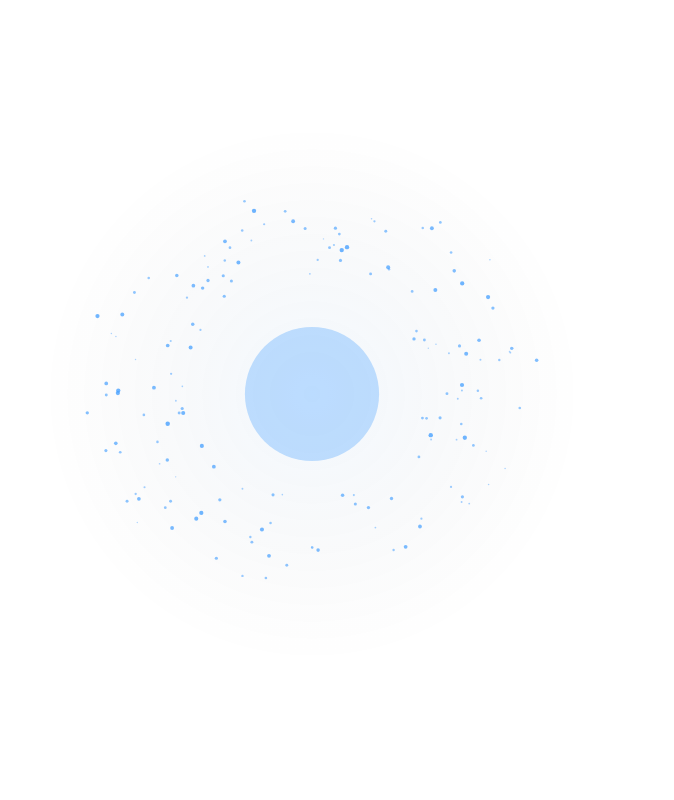
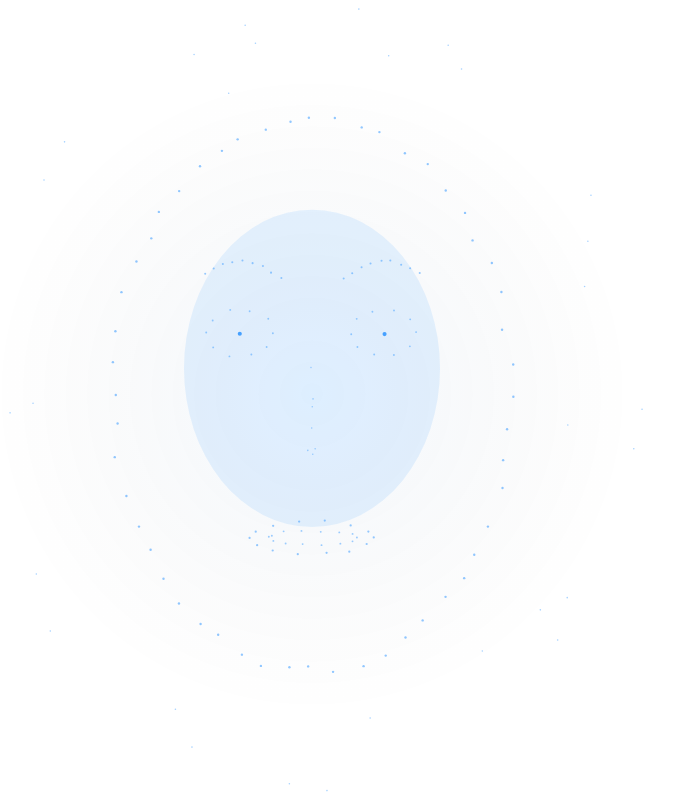
Before and after one commit to yuyin-Claw/jarvis-personal-agent, a website: page apps/avatar/avatar.html in a window 1280 px wide. Shown: the whole page, without its empty margins (328-1002 px from the left). Drawn offline with Linux system fonts and the light colour scheme.

Commit message:
feat(avatar): 粒子人脸 v2——由光点组成的脸 + 状态表情 + 口型同步
按用户方向（「光球变成由光球组成的人脸」）重写 avatar.html 渲染核心：
- 人脸拓扑 137 粒子分区：轮廓椭圆 52 + 眉弧×2 + 眼环×2+瞳×2 +
  鼻梁 7 + 唇环×2（外环静态轮廓/内环口型开合） + 氛围云 30
- 状态表情：thinking 眉心下压+额区蹙弧；listening 耳侧轮廓呼吸增强；
  idle 面部呼吸光（比 v1 实心球内敛）；working 绕脸进度弧
- 口型同步：唇内圈按 mouthOpenness() 开合——真实 amplitude 优先，
  无则程序振荡；眨眼周期 4.2s/140ms（眼环 y 压缩，瞳保持）
- 协议零改动：window.jarvis.setState/setAmplitude/getState/frame 与
  v1 完全一致（宿主 socket/adapter/embodied 无需改）；新增 faceProbe
  验收探针（mouth/blink 实时值）

验收（guest 内 grim 实拍，base64 回传）：
- 六态各帧截图确认人脸拓扑（眉弧/双眼环+瞳/鼻线/唇群/轮廓/氛围云）
- thinking 紫色系 + 额弧正确
- 口型开合对比：closed 唇环收拢 vs open 唇环展开（视觉证据明确）

```diff
--- a/apps/avatar/avatar.html
+++ b/apps/avatar/avatar.html
@@ -25,7 +25,9 @@
 <div id="caption"></div>
 <script>
 "use strict";
-// JARVIS 全息形象渲染器：消费 AestheticState（状态+强度），粒子系统表现六状态
+// JARVIS 全息形象 v2：粒子人脸（光球云 → 由光点组成的脸）
+// 拓扑：轮廓椭圆 + 眉弧×2 + 眼环×2(+瞳) + 鼻梁 + 唇环×2（口型） + 氛围云
+// 状态接口与 v1 完全兼容（window.jarvis.setState/setAmplitude/getState/frame）
 const canvas = document.getElementById("stage");
 const ctx = canvas.getContext("2d");
 const captionEl = document.getElementById("caption");
@@ -39,7 +41,7 @@ function resize() {
 window.addEventListener("resize", resize);
 resize();
 
-// ---- 状态（由宿主 postMessage 或 IPC 驱动） ----
+// ---- 状态（宿主驱动，与 v1 同协议） ----
 let state = "idle";
 let intensity = 0.15;
 let caption = "";
@@ -58,35 +60,87 @@ function color(alpha) {
   return `rgba(${p.r},${p.g},${p.b},${alpha})`;
 }
 
-// ---- 粒子系统 ----
-const N = 160;
-const particles = [];
-for (let i = 0; i < N; i++) {
-  particles.push({
-    a: Math.random() * Math.PI * 2,        // 角度
-    r0: 0.55 + Math.random() * 0.45,       // 轨道半径系数
-    speed: 0.2 + Math.random() * 0.8,      // 角速度
-    size: 0.8 + Math.random() * 1.8,
-    phase: Math.random() * Math.PI * 2,    // 呼吸相位
-    wander: Math.random() * Math.PI * 2,
-  });
+// ---- 人脸拓扑点集（归一化坐标：x∈[-1,1], y∈[-1,1]，渲染时乘 R） ----
+// 组：outline 轮廓 / brow 眉 / eye 眼 / pupil 瞳 / nose 鼻 / lip 唇 / aura 氛围云
+const facePoints = [];
+function addPoints(group, pts, opts = {}) {
+  for (const [x, y] of pts) {
+    facePoints.push({ group, tx: x, ty: y, size: opts.size ?? (0.8 + Math.random() * 1.6),
+      phase: Math.random() * Math.PI * 2, wander: Math.random() * Math.PI * 2,
+      // 粒子在脸上的初始位置 = 目标点附近随机散布（出生即聚合成脸）
+      x: x + (Math.random() - 0.5) * 0.3, y: y + (Math.random() - 0.5) * 0.3 });
+  }
+}
+// 轮廓：竖椭圆 52 点（脸宽 0.78，高 1.0）
+{
+  const pts = [];
+  for (let i = 0; i < 52; i++) {
+    const a = (i / 52) * Math.PI * 2;
+    pts.push([Math.cos(a) * 0.78, Math.sin(a) * 1.0]);
+  }
+  addPoints("outline", pts, { size: 1.4 });
+}
+// 眉：左右各 9 点弧（眉心低、眉梢高；thinking 时内端下压）
+for (const side of [-1, 1]) {
+  const pts = [];
+  for (let i = 0; i < 9; i++) {
+    const t = i / 8;                    // 0=眉心 1=眉梢
+    const x = side * (0.12 + t * 0.30); // x 从 ±0.12 到 ±0.42
+    const y = -0.42 - Math.sin(t * Math.PI * 0.9) * 0.06;
+    pts.push([x, y]);
+  }
+  addPoints(side < 0 ? "browL" : "browR", pts, { size: 1.2 });
+}
+// 眼：左右各环 10 点 + 瞳 1
+for (const side of [-1, 1]) {
+  const ex = side * 0.28, ey = -0.22;
+  const pts = [];
+  for (let i = 0; i < 10; i++) {
+    const a = (i / 10) * Math.PI * 2;
+    pts.push([ex + Math.cos(a) * 0.13, ey + Math.sin(a) * 0.085]);
+  }
+  addPoints(side < 0 ? "eyeL" : "eyeR", pts, { size: 1.1 });
+  addPoints(side < 0 ? "pupilL" : "pupilR", [[ex, ey]], { size: 2.4 });
+}
+// 鼻：鼻梁 4 点 + 鼻尖 3
+addPoints("nose", [[0, -0.1], [0, 0.02], [0, 0.12], [0.015, 0.2], [-0.015, 0.2], [0, 0.22], [0, 0.05]], { size: 0.9 });
+// 唇：外环 14 + 内环（口型）14，中心 y=0.52
+{
+  const outer = [], inner = [];
+  for (let i = 0; i < 14; i++) {
+    const a = (i / 14) * Math.PI * 2;
+    outer.push([Math.cos(a) * 0.24, 0.52 + Math.sin(a) * 0.06]);  // 外唇静态
+    inner.push([Math.cos(a) * 0.17, 0.52 + Math.sin(a) * 0.05]);  // 内唇（口型开合）
+  }
+  addPoints("lipOuter", outer, { size: 1.3 });
+  addPoints("lipInner", inner, { size: 1.1 });
+}
+// 氛围云：30 点散布在脸外圈（保留光球气质）
+{
+  const pts = [];
+  for (let i = 0; i < 30; i++) {
+    const a = Math.random() * Math.PI * 2;
+    const rr = 1.15 + Math.random() * 0.35;
+    pts.push([Math.cos(a) * rr * 0.9, Math.sin(a) * rr]);
+  }
+  addPoints("aura", pts, { size: 0.9 });
+}
+const N = facePoints.length;
+
+// ---- 音频幅度（speaking 时由宿主推送 0-1；talk 链路的口型驱动） ----
+let amplitude = 0;
+
+/** 口型：唇内圈开合系数（0=闭合，1=大开）。真实幅度优先，无则程序振荡 */
+function mouthOpenness(t) {
+  if (state !== "speaking") return 0.06; // 其他态唇微启（自然）
+  const driven = amplitude > 0.02 ? amplitude : (0.35 + 0.3 * Math.sin(t * 0.014) * Math.sin(t * 0.0031));
+  return Math.max(0.04, Math.min(1, driven));
 }
 
-// 音频幅度（speaking/listening 时由宿主推送 0-1）
-let amplitude = 0;
-
-function waveRadius(t, i) {
-  // 各状态的核心轮廓
-  const p = particles[i];
-  switch (state) {
-    case "idle": return R * (0.85 + 0.05 * Math.sin(t * 0.0012 + p.phase)); // 呼吸球
-    case "listening": return R * (0.8 - 0.25 * intensity * (0.5 + 0.5 * Math.sin(p.a * 3 + t * 0.004))); // 收束
-    case "thinking": return R * (0.7 + 0.18 * Math.sin(p.a * 2 - t * 0.005)); // 旋涡
-    case "speaking": return R * (0.8 + 0.35 * amplitude * Math.sin(p.a * 5 + t * 0.012) + 0.1 * Math.sin(p.a + t * 0.003)); // 波动扩散
-    case "working": return R * (0.75 + 0.15 * Math.sin(t * 0.006 + p.phase)); // 脉冲
-    case "responding": return R * (0.9 + 0.12 * Math.sin(t * 0.008 + p.a)); // 高亮绽放
-    default: return R * 0.85;
-  }
+/** 眨眼：每 3-5s 闭合 140ms（1=全开 0=闭合） */
+function blinkFactor(t) {
+  const cycle = (t / 1000) % 4.2;
+  return cycle < 0.14 ? Math.max(0.08, cycle / 0.14) : 1;
 }
 
 let frame = 0;
@@ -94,73 +148,107 @@ function draw(t) {
   frame++;
   ctx.clearRect(0, 0, W, H);
   const since = t - stateAt;
-  const settle = Math.min(1, since / 600); // 状态切换过渡
+  const settle = Math.min(1, since / 600);
+  const blink = blinkFactor(t);
+  const mouth = mouthOpenness(t);
 
-  // 光晕（核心 glow）
+  // 光晕（面部中心，状态色）
   const p = PALETTE[state] || PALETTE.idle;
-  const glowR = R * (1.15 + 0.1 * Math.sin(t * 0.001));
+  const glowR = R * (1.35 + 0.1 * Math.sin(t * 0.001));
   const grad = ctx.createRadialGradient(CX, CY, 0, CX, CY, glowR);
-  grad.addColorStop(0, `rgba(${p.r},${p.g},${p.b},${0.28 * p.glow * (0.6 + 0.4 * intensity)})`);
+  grad.addColorStop(0, `rgba(${p.r},${p.g},${p.b},${0.26 * p.glow * (0.6 + 0.4 * intensity)})`);
   grad.addColorStop(1, "rgba(0,0,0,0)");
   ctx.fillStyle = grad;
   ctx.beginPath(); ctx.arc(CX, CY, glowR, 0, Math.PI * 2); ctx.fill();
 
-  // 粒子
+  // 粒子人脸
   for (let i = 0; i < N; i++) {
-    const pt = particles[i];
-    pt.a += pt.speed * 0.002 * (state === "thinking" ? 2.4 : state === "working" ? 1.4 : 1);
-    const rr = waveRadius(t, i) * pt.r0 * (0.6 + 0.4 * settle);
-    const wobble = (state === "speaking" ? 4 * amplitude : 1.5) * Math.sin(t * 0.01 + pt.wander);
-    const x = CX + Math.cos(pt.a) * (rr + wobble);
-    const y = CY + Math.sin(pt.a) * (rr + wobble) * 0.92; // 略扁=更立体
-    const alpha = (0.25 + 0.55 * pt.size / 2.6) * (0.5 + 0.5 * settle);
+    const pt = facePoints[i];
+    let tx = pt.tx, ty = pt.ty;
+
+    // ---- 状态表情参数 ----
+    // thinking：眉心下压（眉弧内端 y+0.06）+ 瞳微聚
+    if (pt.group.startsWith("brow") && state === "thinking") {
+      const inner = 1 - Math.min(1, Math.abs(pt.tx) / 0.42); // 越靠眉心越强
+      ty += 0.06 * inner * settle;
+    }
+    // listening：轮廓（尤其耳侧）呼吸增强 + 唇微张期待
+    if (pt.group === "outline" && state === "listening") {
+      const earBoost = Math.abs(pt.tx) > 0.6 ? 1.0 : 0.4;
+      tx *= 1 + 0.03 * Math.sin(t * 0.004) * earBoost * intensity;
+    }
+    // 眨眼：眼环 y 压缩（瞳不变，保持眼神）
+    if (pt.group.startsWith("eye")) {
+      ty = -0.22 + (ty + 0.22) * blink;
+    }
+    // 口型：内唇按 mouth 开合（外唇不动 = 轮廓稳定）
+    if (pt.group === "lipInner") {
+      ty = 0.52 + (ty - 0.52) * (0.35 + mouth * 2.4);
+      tx *= 1 + mouth * 0.15; // 开口时略宽
+    }
+    // speaking 时外唇微动（轮廓跟随）
+    if (pt.group === "lipOuter" && state === "speaking") {
+      ty += mouth * 0.02 * Math.sin(pt.phase + t * 0.01);
+    }
+
+    // 平滑追踪目标（spring 近似：每帧向目标 18% 靠拢）
+    pt.x += (tx - pt.x) * 0.18;
+    pt.y += (ty - pt.y) * 0.18;
+
+    // 微浮动（脸的呼吸感；唇区幅度小、轮廓与氛围云大）
+    const wob = (pt.group === "aura" ? 0.035 : pt.group === "outline" ? 0.015 : 0.004)
+      * (state === "thinking" ? 1.6 : 1);
+    const x = CX + (pt.x + Math.sin(t * 0.0012 + pt.wander) * wob) * R;
+    const y = CY + (pt.y + Math.cos(t * 0.001 + pt.phase) * wob) * R * 1.08;
+
+    // 亮度：listening 耳区/轮廓亮、thinking 额眉亮、speaking 唇亮
+    let boost = 0;
+    if (state === "listening" && (pt.group === "outline" || pt.group === "aura")) boost = 0.25;
+    if (state === "thinking" && (pt.group.startsWith("brow") || pt.group === "aura")) boost = 0.2;
+    if (state === "speaking" && pt.group.startsWith("lip")) boost = 0.3;
+    if (pt.group.startsWith("pupil")) boost += 0.25;
+    const alpha = Math.min(1, (0.3 + 0.5 * pt.size / 2.4 + boost) * (0.55 + 0.45 * settle));
     ctx.fillStyle = color(alpha);
     ctx.beginPath();
-    ctx.arc(x, y, pt.size * (0.8 + 0.4 * intensity), 0, Math.PI * 2);
+    ctx.arc(x, y, pt.size * (0.8 + 0.4 * intensity) * (pt.group.startsWith("pupil") ? 1 : 1), 0, Math.PI * 2);
     ctx.fill();
   }
 
-  // thinking：旋转轨道环
+  // thinking：眉间微蹙的辅助弧线（额区）
   if (state === "thinking") {
-    ctx.strokeStyle = color(0.3);
+    ctx.strokeStyle = color(0.25);
     ctx.lineWidth = 1;
-    for (let k = 0; k < 3; k++) {
-      const tilt = t * 0.001 * (k % 2 ? 1 : -1) + k * 2;
-      ctx.beginPath();
-      ctx.ellipse(CX, CY, R * (1.05 + k * 0.12), R * (0.3 + k * 0.08), tilt, 0, Math.PI * 2);
-      ctx.stroke();
-    }
+    ctx.beginPath();
+    ctx.ellipse(CX, CY - R * 0.62, R * 0.3, R * 0.1, Math.sin(t * 0.001) * 0.2, 0, Math.PI * 2);
+    ctx.stroke();
   }
-
-  // working：进度弧
+  // working：进度弧（绕脸外圈）
   if (state === "working") {
     ctx.strokeStyle = color(0.85);
     ctx.lineWidth = 2.5;
     ctx.beginPath();
-    ctx.arc(CX, CY, R * 1.18, -Math.PI / 2, -Math.PI / 2 + Math.PI * 2 * Math.max(0.08, intensity));
+    ctx.arc(CX, CY, R * 1.25, -Math.PI / 2, -Math.PI / 2 + Math.PI * 2 * Math.max(0.08, intensity));
     ctx.stroke();
   }
-
   // responding：一次性扩散冲击波
   if (state === "responding" && since < 1200) {
     const pr = since / 1200;
     ctx.strokeStyle = color(0.6 * (1 - pr));
     ctx.lineWidth = 2;
-    ctx.beginPath(); ctx.arc(CX, CY, R * (0.8 + pr * 1.6), 0, Math.PI * 2); ctx.stroke();
+    ctx.beginPath(); ctx.arc(CX, CY, R * (0.9 + pr * 1.6), 0, Math.PI * 2); ctx.stroke();
   }
-
-  // idle 呼吸内芯
+  // idle：面部呼吸光（鼻梁区微光，比 v1 的实心球内敛）
   if (state === "idle") {
     const b = 0.5 + 0.5 * Math.sin(t * 0.0012);
-    ctx.fillStyle = color(0.25 + 0.2 * b);
-    ctx.beginPath(); ctx.arc(CX, CY, R * 0.28 * (0.9 + 0.1 * b), 0, Math.PI * 2); ctx.fill();
+    ctx.fillStyle = color(0.10 + 0.08 * b);
+    ctx.beginPath(); ctx.ellipse(CX, CY - R * 0.1, R * 0.5, R * 0.62, 0, 0, Math.PI * 2); ctx.fill();
   }
 
   requestAnimationFrame(draw);
 }
 requestAnimationFrame(draw);
 
-// ---- 宿主接口：window.jarvis 更新状态 ----
+// ---- 宿主接口（与 v1 完全一致，socket/协议零改动） ----
 window.jarvis = {
   setState(s, i, cap) {
     if (PALETTE[s]) { state = s; stateAt = performance.now(); }
@@ -173,17 +261,16 @@ window.jarvis = {
   },
   setAmplitude(a) { amplitude = Math.max(0, Math.min(1, a)); },
   getState() { return { state, intensity, amplitude, caption }; },
-  /** 渲染帧计数：宿主/验收脚本据此确认画面确实推进 */
   frame() { return frame; },
+  /** 验收探针：当前口型开合与眨眼系数（grim 差分验证用） */
+  faceProbe() { return { mouth: mouthOpenness(performance.now()), blink: blinkFactor(performance.now()) }; },
 };
-// 兼容别名：window.setAvatarState({state, intensity, amplitude, caption})
 window.setAvatarState = (d) => {
   if (!d || typeof d !== "object") return;
   window.jarvis.setState(d.state, d.intensity, d.caption);
   if (typeof d.amplitude === "number") window.jarvis.setAmplitude(d.amplitude);
 };
 
-// 拖动窗口（宿主注入 webkit messageHandlers 或全屏拖区由 CSS -webkit-app-region 处理）
 document.body.style.webkitAppRegion = "drag";
 </script>
 </body>
```
